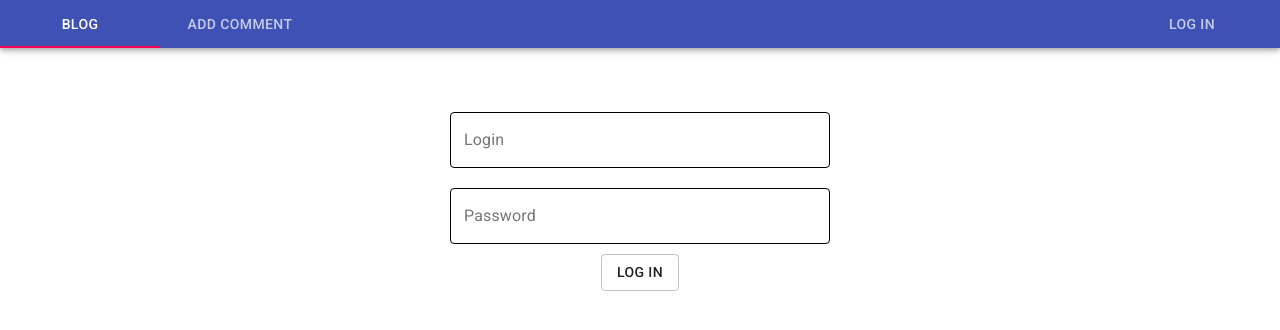
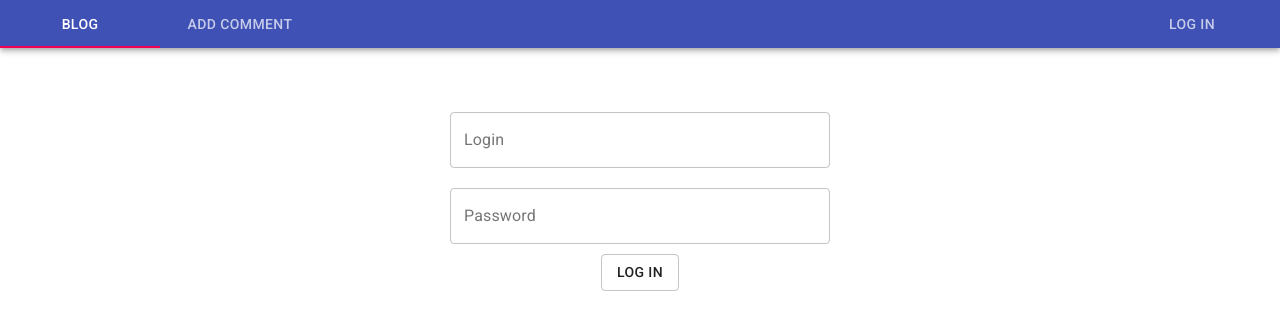
Before and after one commit to ani-kesh/blog, a React (Create React App) app: page /login in a window 1280 px wide. Shown: the top 330 px of the page. Built offline with nearby package versions, Linux system fonts and the light colour scheme.

Commit message:
feat: changed months array export

```diff
--- a/src/components/AddComment/AddComment.jsx
+++ b/src/components/AddComment/AddComment.jsx
@@ -6,6 +6,7 @@ import Input from "@material-ui/core/Input";
 import TextField from "@material-ui/core/TextField";
 import { withStyles } from "@material-ui/core/styles";
 import Button from "@material-ui/core/Button";
+
 import {
   getCurrentDateStr,
   getCurrentDateInMilliseconds,
@@ -55,7 +56,7 @@ export class AddComment extends React.Component {
         ? setItems("comments", [
             ...comments,
             {
-              id:comments.length + Math.random(),
+              id:comments.length + Math.floor(Math.random() * 1000),
               userId: this.state.userId,
               comment: this.state.comment,
               title: this.state.title,
@@ -65,7 +66,7 @@ export class AddComment extends React.Component {
           ])
         : setItems("comments", [
             {
-              id:0 + Math.random(),
+              id:Math.floor(Math.random() * 1000),
               userId: this.state.userId,
               comment: this.state.comment,
               title: this.state.title,
--- a/src/components/Login/Login.jsx
+++ b/src/components/Login/Login.jsx
@@ -5,28 +5,6 @@ import Button from "@material-ui/core/Button";
 import { setItems, getItems } from "../../helpers/localStorage";
 import { Redirect } from "react-router-dom";
 import { Routes } from "../../constants/router";
-
-const CssTextField = withStyles({
-  root: {
-    "& label.Mui-focused": {
-      color: "green",
-    },
-    "& .MuiInput-underline:after": {
-      borderBottomColor: "green",
-    },
-    "& .MuiOutlinedInput-root": {
-      "& fieldset": {
-        borderColor: "black",
-      },
-      "&:hover fieldset": {
-        borderColor: "black",
-      },
-      "&.Mui-focused fieldset": {
-        borderColor: "green",
-      },
-    },
-  },
-})(TextField);
 
 const useStyles = (theme) => ({
   loginContainer: {
@@ -118,29 +96,28 @@ export class Login extends React.Component {
   };
 
   render() {
+    console.log(this.props)
     const { classes } = this.props;
 
     if (this.state.isLogin) {
       this.props.handleLogin(this.state.isLogin);
-      return <Redirect to={Routes.addComment().path} />;
+      return <Redirect to={Routes.blog().path} />;
     }
 
     return (
-      <>
       <div className={classes.loginContainer}>
-          <CssTextField
+        <TextField
           className={classes.margin + " " + classes.loginInput}
           label="Login"
+          type="text"
           variant="outlined"
-            id="custom-css-outlined-input"
           onChange={this.handleUsername}
         />
-          <CssTextField
+        <TextField
           className={classes.margin + " " + classes.loginInput}
           label="Password"
+          type="password"
           variant="outlined"
-            id="custom-css-outlined-input"
-            type="password"
           onChange={this.handlePassword}
         />
         <Button
@@ -152,7 +129,6 @@ export class Login extends React.Component {
           Log In
         </Button>
       </div>
-      </>
     );
   }
 }
--- a/src/components/Nav/Nav.jsx
+++ b/src/components/Nav/Nav.jsx
@@ -56,6 +56,7 @@ export class Nav extends React.Component {
   }
 
   handleChange = (event, newValue) => {
+    console.log(event.target)
     this.setState({
       value: event.target.value,
     });
@@ -99,6 +100,7 @@ export class Nav extends React.Component {
                       index={ind}
                       className={classes.login}
                       onClick={this.handleLogout}
+                      value={ind}
                     />
                   ) : (
                     <Tab
@@ -107,17 +109,18 @@ export class Nav extends React.Component {
                       to={path}
                       key={Math.random()}
                       index={ind}
+                      value={ind}
                     />
                   )
                 ) : (
-                  <label key={Math.random()} index={ind} />
+                  <label key={Math.random()} index={ind}  value={ind}/>
                 );
               })}
             </Tabs>
           </AppBar>
           <TabPanel>
             <Switch>
-              {Object.values(Routes).map((fn) => {
+              {Object.values(Routes).map((fn,ind) => {
                 const { path, component } = fn();
 
                 return path.includes("login") ? (
--- a/src/components/NotFound/NotFound.jsx
+++ b/src/components/NotFound/NotFound.jsx
@@ -1,3 +1,3 @@
 export default function NotFound() {
-  return <>Error</>;
-}
+    return <>Error</>;
+  }
--- a/src/constants/months.js
+++ b/src/constants/months.js
@@ -1,4 +1,4 @@
-export default [
+const months = [
   "January",
   "February",
   "March",
@@ -12,3 +12,5 @@ export default [
   "November",
   "December",
 ];
+
+export default months;
```
Also changed, not shown: package.json (+6 -2 lines). Lines whose indentation alone changed are shown as unchanged.
